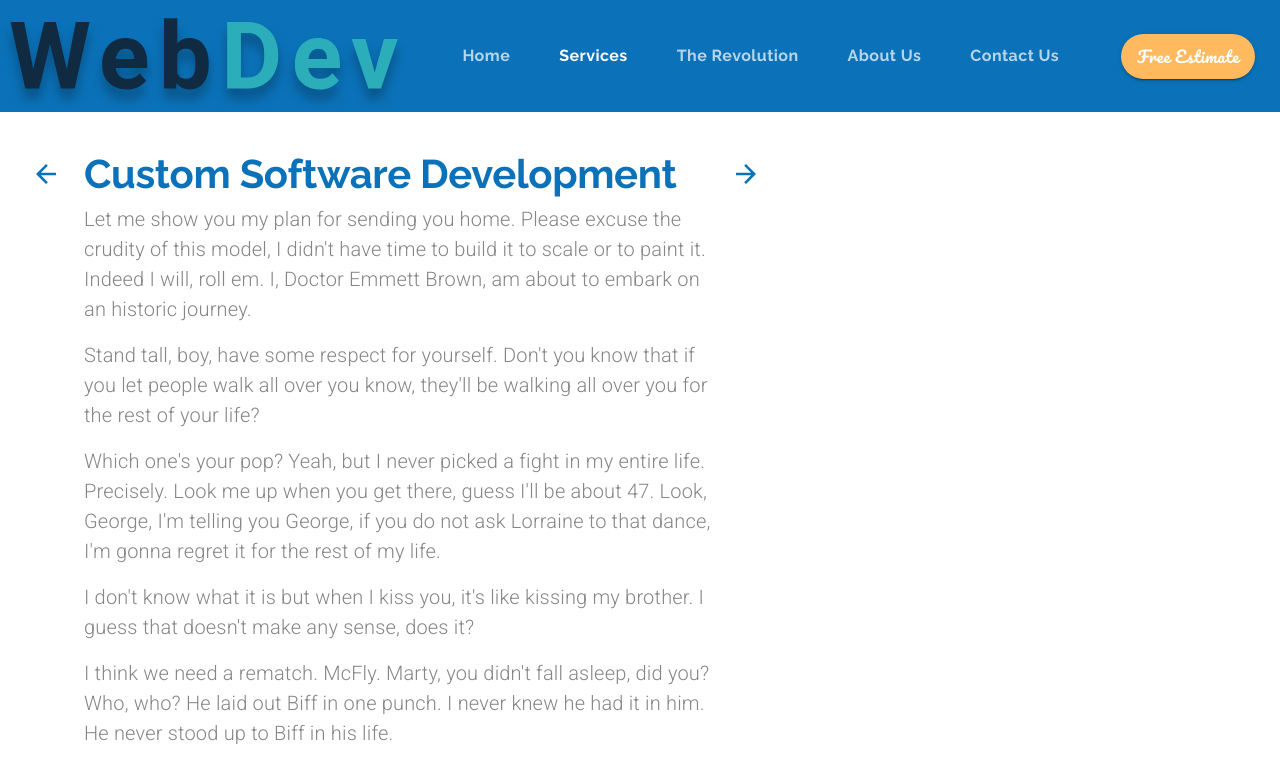
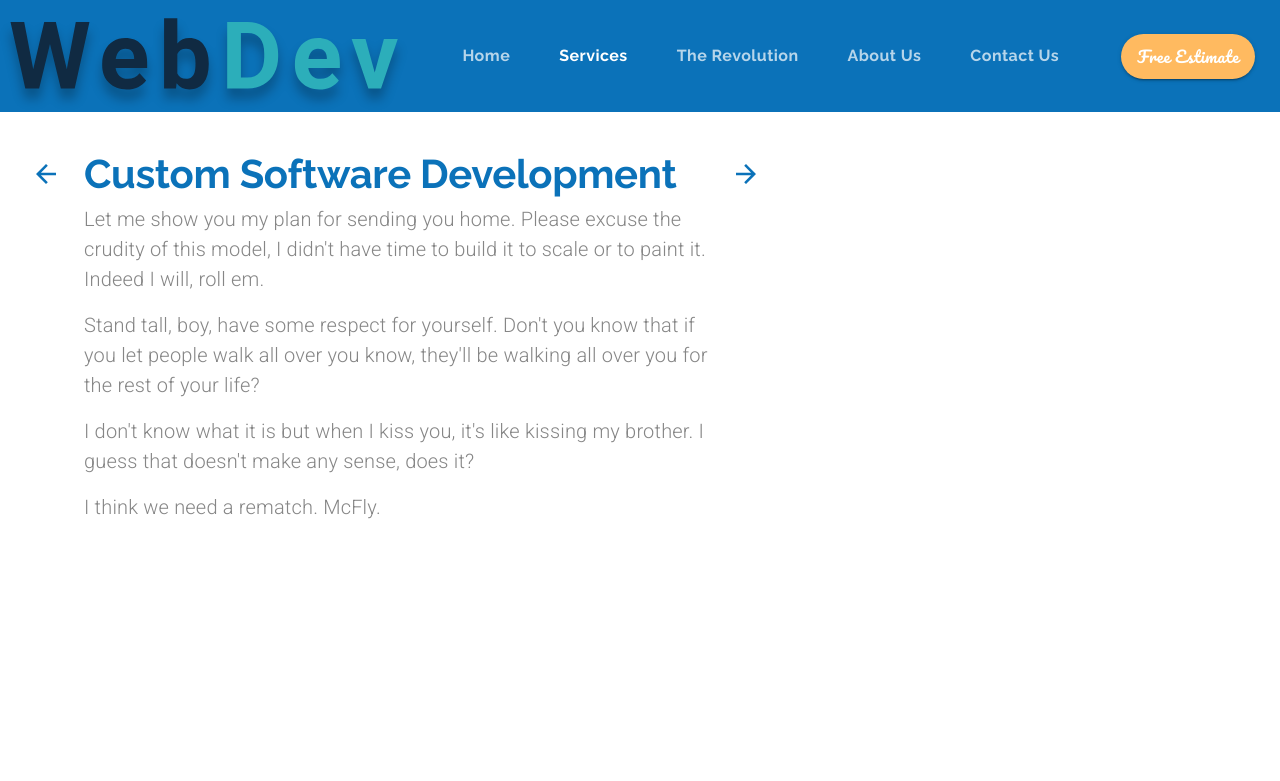
Before and after one commit to onTheDL/das-development-v2, a Next.js app: page /customsoftware in a window 1280 px wide. Shown: the top 781 px of the page. Built offline with nearby package versions, Linux system fonts and the light colour scheme.

Commit message:
Turn Lottie animations on

```diff
--- a/pages/customsoftware.js
+++ b/pages/customsoftware.js
@@ -130,8 +130,7 @@ export default function CustomSoftware({ setValue, setSelectedIndex }) {
             >
               Let me show you my plan for sending you home. Please excuse the
               crudity of this model, I didn't have time to build it to scale or
-              to paint it. Indeed I will, roll em. I, Doctor Emmett Brown, am
-              about to embark on an historic journey.
+              to paint it. Indeed I will, roll em.
             </Typography>
 
             <Typography
@@ -149,18 +148,6 @@ export default function CustomSoftware({ setValue, setSelectedIndex }) {
               variant="body1"
               paragraph
             >
-              Which one's your pop? Yeah, but I never picked a fight in my
-              entire life. Precisely. Look me up when you get there, guess I'll
-              be about 47. Look, George, I'm telling you George, if you do not
-              ask Lorraine to that dance, I'm gonna regret it for the rest of my
-              life.
-            </Typography>
-
-            <Typography
-              align={matchesMD ? "center" : undefined}
-              variant="body1"
-              paragraph
-            >
               I don't know what it is but when I kiss you, it's like kissing my
               brother. I guess that doesn't make any sense, does it?
             </Typography>
@@ -170,9 +157,7 @@ export default function CustomSoftware({ setValue, setSelectedIndex }) {
               variant="body1"
               paragraph
             >
-              I think we need a rematch. McFly. Marty, you didn't fall asleep,
-              did you? Who, who? He laid out Biff in one punch. I never knew he
-              had it in him. He never stood up to Biff in his life.
+              I think we need a rematch. McFly.
             </Typography>
           </Grid>
         </Grid>
@@ -313,7 +298,7 @@ export default function CustomSoftware({ setValue, setSelectedIndex }) {
           <Grid item md>
             <Lottie
               options={documentsOptions}
-              isStopped={true}
+              isStopped={false}
               style={{ maxHeight: 275, maxWidth: 275, minHeight: 250 }}
             />
           </Grid>
@@ -330,7 +315,7 @@ export default function CustomSoftware({ setValue, setSelectedIndex }) {
           <Grid item md>
             <Lottie
               options={scaleOptions}
-              isStopped={true}
+              isStopped={false}
               style={{ maxHeight: 260, maxWidth: 280 }}
             />
           </Grid>
@@ -446,7 +431,7 @@ export default function CustomSoftware({ setValue, setSelectedIndex }) {
           <Grid item md>
             <Lottie
               options={automationOptions}
-              isStopped={true}
+              isStopped={false}
               style={{ maxHeight: 290, maxWidth: 280 }}
             />
           </Grid>
@@ -463,7 +448,7 @@ export default function CustomSoftware({ setValue, setSelectedIndex }) {
           <Grid item md>
             <Lottie
               options={uxOptions}
-              isStopped={true}
+              isStopped={false}
               style={{ maxHeight: 310, maxWidth: 155 }}
             />
           </Grid>
--- a/pages/mobileapps.js
+++ b/pages/mobileapps.js
@@ -178,7 +178,7 @@ export default function MobileApps({ setValue, setSelectedIndex }) {
           <Lottie
             options={defaultOptions}
             style={{ maxWidth: "20em" }}
-            isStopped={true}
+            isStopped={false}
           />
         </Grid>
 
--- a/pages/revolution.js
+++ b/pages/revolution.js
@@ -180,7 +180,7 @@ export default function Revolution({ setValue, setSelectedIndex }) {
         <Grid item container justify="flex-end" lg>
           <Lottie
             options={defaultOptions}
-            isStopped={true}
+            isStopped={false}
             style={{ maxWidth: "40em", margin: 0 }}
           />
         </Grid>
```
Also changed, not shown: 1 other file (tests, documents, lock files or other folders).
